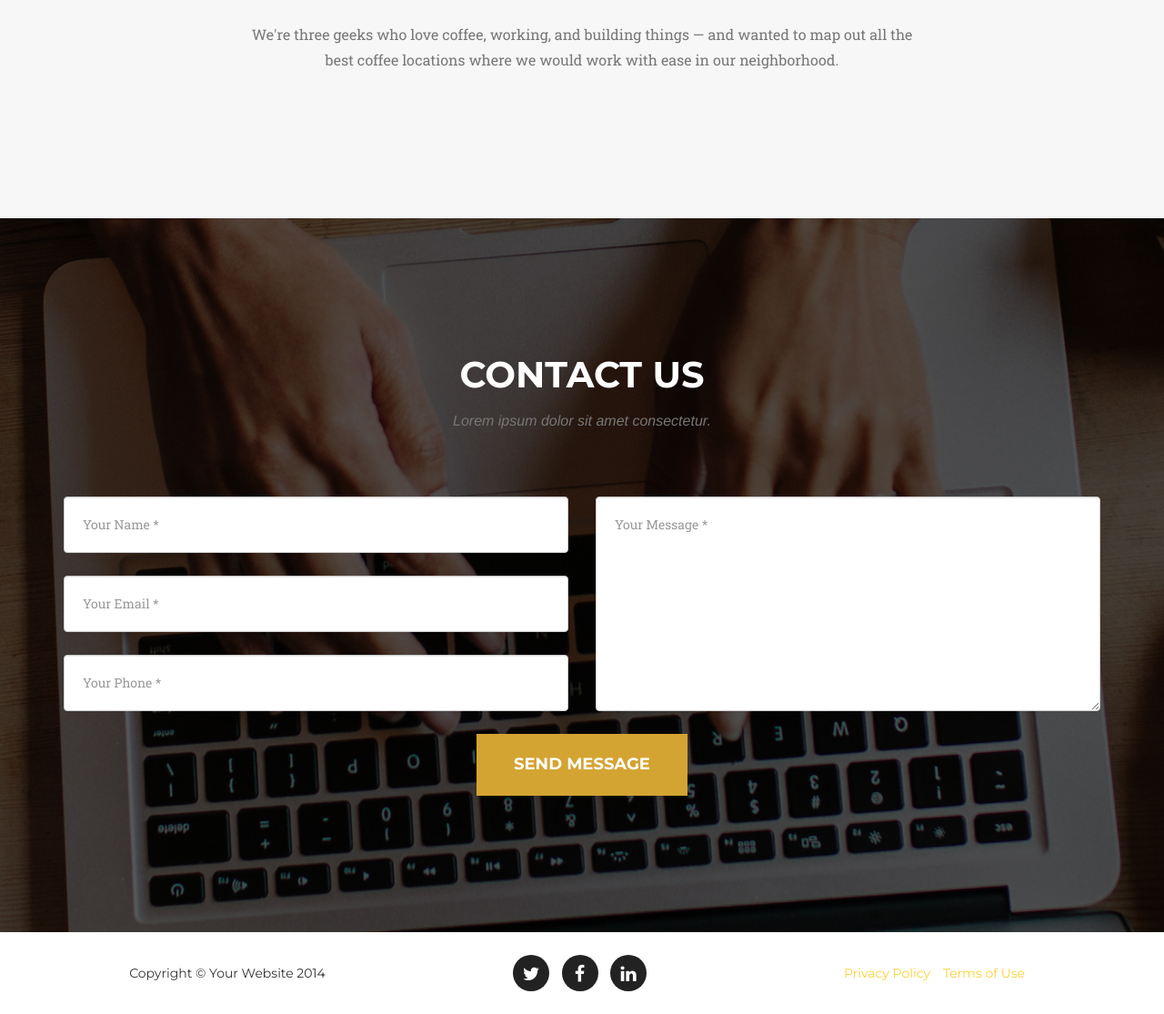
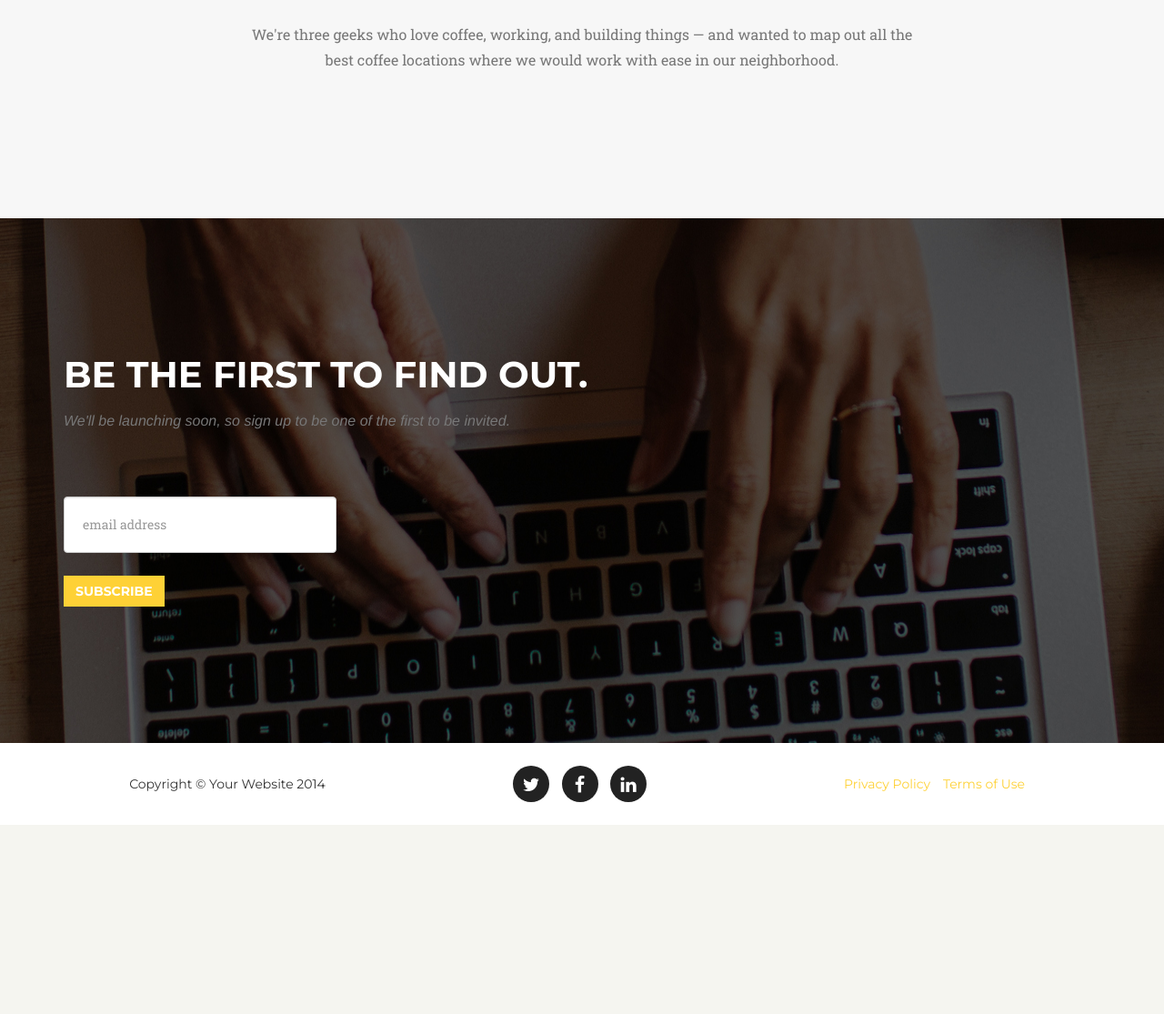
Before and after one commit to gwynp/realpintsvancouver, a Django app: page / in a window 1280 px wide. Shown: the part 2074-3189 px from the top of the page at 91% size. After the commit the page ends 2981 px from the top, so only its background shows below. Run offline with Django 3.2, Linux system fonts and the light colour scheme; some libraries are stand-ins or nearby versions; some web fonts are replaced.

Commit message:
added mailchimp address to form

```diff
--- a/templates/base/index.html
+++ b/templates/base/index.html
@@ -176,51 +176,30 @@
  </div>
  </section>
 
-
-
     <section id="contact">
  <div class="container">
  <div class="row">
-                <div class="col-lg-12 text-center">
-                    <h2 class="section-heading">Contact Us</h2>
-                    <h3 class="section-subheading text-muted">Lorem ipsum dolor sit amet consectetur.</h3>
+ <div class="col-lg-12">
+ <h2 class="section-heading">Be the first to find out.</h2>
+ <h3 class="section-subheading text-muted">We'll be launching soon, so sign up to be one of the first to be invited.</h3>
  </div>
  </div>
  <div class="row">
  <div class="col-lg-12">
-                    <form name="sentMessage" id="contactForm" novalidate>
-                        <div class="row">
-                            <div class="col-md-6">
+ <div id="mc_embed_signup">
+ <form action="//gwynprice.us10.list-manage.com/subscribe/post?u=eea095fc120f87ffdf94e184c&amp;id=06387ae66f" method="post" id="mc-embedded-subscribe-form" name="mc-embedded-subscribe-form" class="validate" target="_blank" novalidate>
  <div class="form-group">
-                                    <input type="text" class="form-control" placeholder="Your Name *" id="name" required data-validation-required-message="Please enter your name.">
-                                    <p class="help-block text-danger"></p>
+ <input type="email" value="" name="EMAIL" class="email form-control" id="mce-EMAIL" placeholder="email address" required style="width: 300px;">
  </div>
-                                <div class="form-group">
-                                    <input type="email" class="form-control" placeholder="Your Email *" id="email" required data-validation-required-message="Please enter your email address.">
-                                    <p class="help-block text-danger"></p>
-                                </div>
-                                <div class="form-group">
-                                    <input type="tel" class="form-control" placeholder="Your Phone *" id="phone" required data-validation-required-message="Please enter your phone number.">
-                                    <p class="help-block text-danger"></p>
-                                </div>
-                            </div>
-                            <div class="col-md-6">
-                                <div class="form-group">
-                                    <textarea class="form-control" placeholder="Your Message *" id="message" required data-validation-required-message="Please enter a message."></textarea>
-                                    <p class="help-block text-danger"></p>
-                                </div>
-                            </div>
-                            <div class="clearfix"></div>
-                            <div class="col-lg-12 text-center">
-                                <div id="success"></div>
-                                <button type="submit" class="btn btn-xl">Send Message</button>
-                            </div>
-                        </div>
+ <input type="submit" value="Subscribe" name="subscribe" id="mc-embedded-subscribe" class="btn btn-primary">
  </form>
  </div>
  </div>
  </div>
+ </div>
  </section>
+
+
 
     <footer>
         <div class="container">
@@ -266,18 +245,6 @@
     <!-- Bootstrap Core JavaScript -->
     <script src="{% static "js/bootstrap.min.js" %}"></script>
 
-    <!-- Plugin JavaScript -->
-    <script src="http://cdnjs.cloudflare.com/ajax/libs/jquery-easing/1.3/jquery.easing.min.js"></script>
-    <script src="{% static "js/classie.js" %}"></script>
-    <script src="{% static "js/cbpAnimatedHeader.js" %}"></script>
-
-    <!-- Contact Form JavaScript -->
-    <script src="{% static "js/jqBootstrapValidation.js" %}"></script>
-    <script src="{% static "js/contact_me.js" %}"></script>
-
-    <!-- Custom Theme JavaScript -->
-    <script src="{% static "js/agency.js" %}"></script>
-
 </body>
 
 </html>
```
Lines whose indentation alone changed are shown as unchanged.
